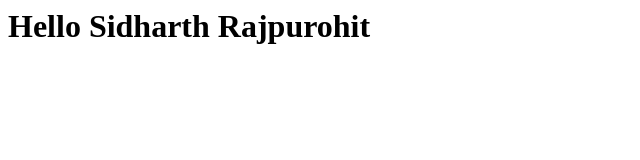
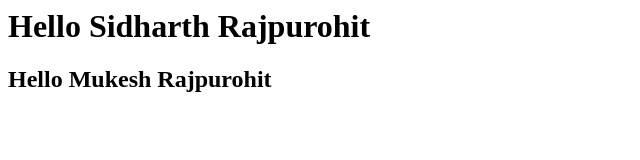
Before and after one commit to sidh-raj/hello, a plain HTML site: page index.html in a window 1280 px wide. Shown: the whole page, without its empty margins (0-640 px from the left). Drawn offline with Linux system fonts and the light colour scheme.

Commit message:
Update index.html

```diff
--- a/index.html
+++ b/index.html
@@ -12,6 +12,8 @@
 
   <h1> Hello Sidharth Rajpurohit <h1>
 
+<h2> Hello Mukesh Rajpurohit <h2>
+
 
 </body>
 
```
